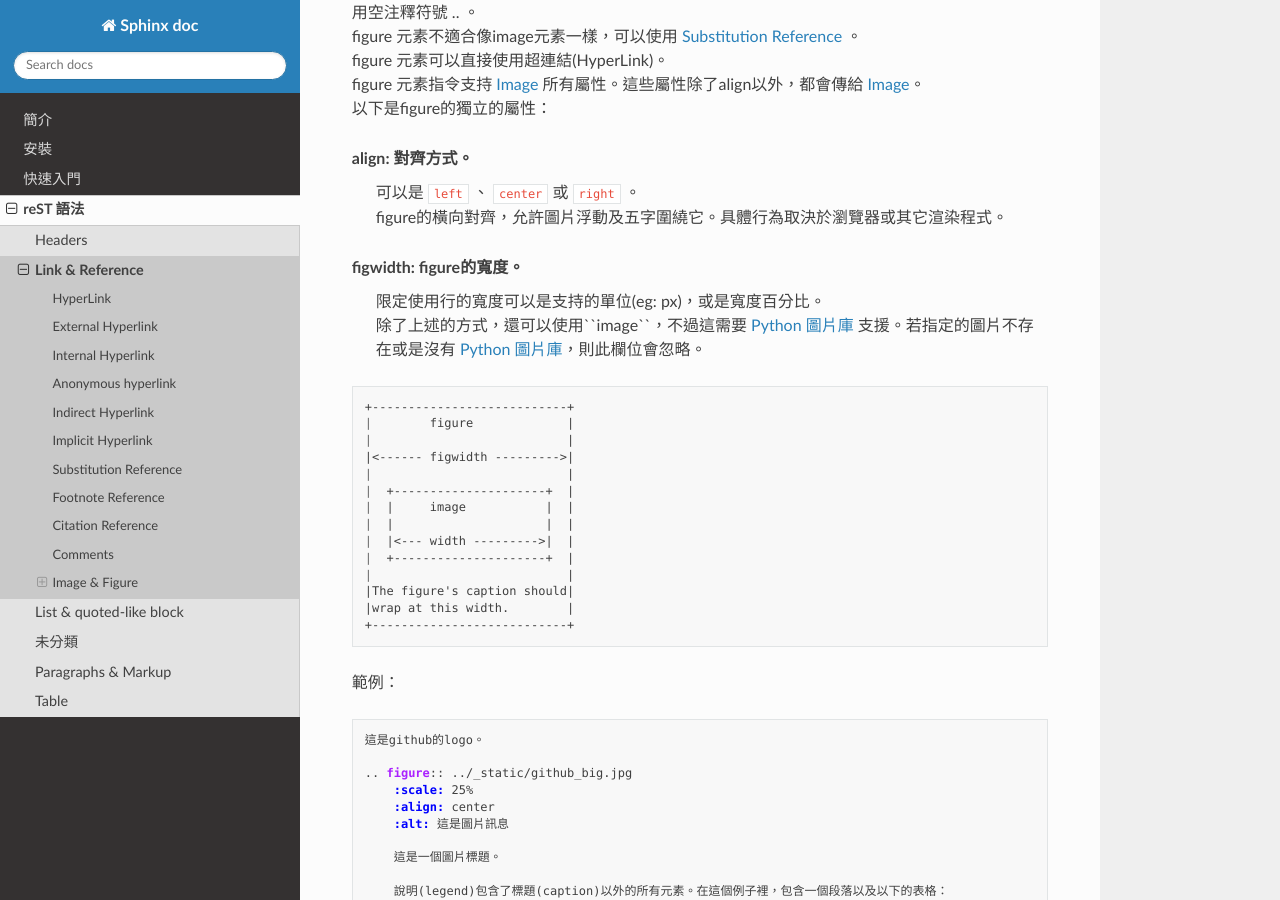
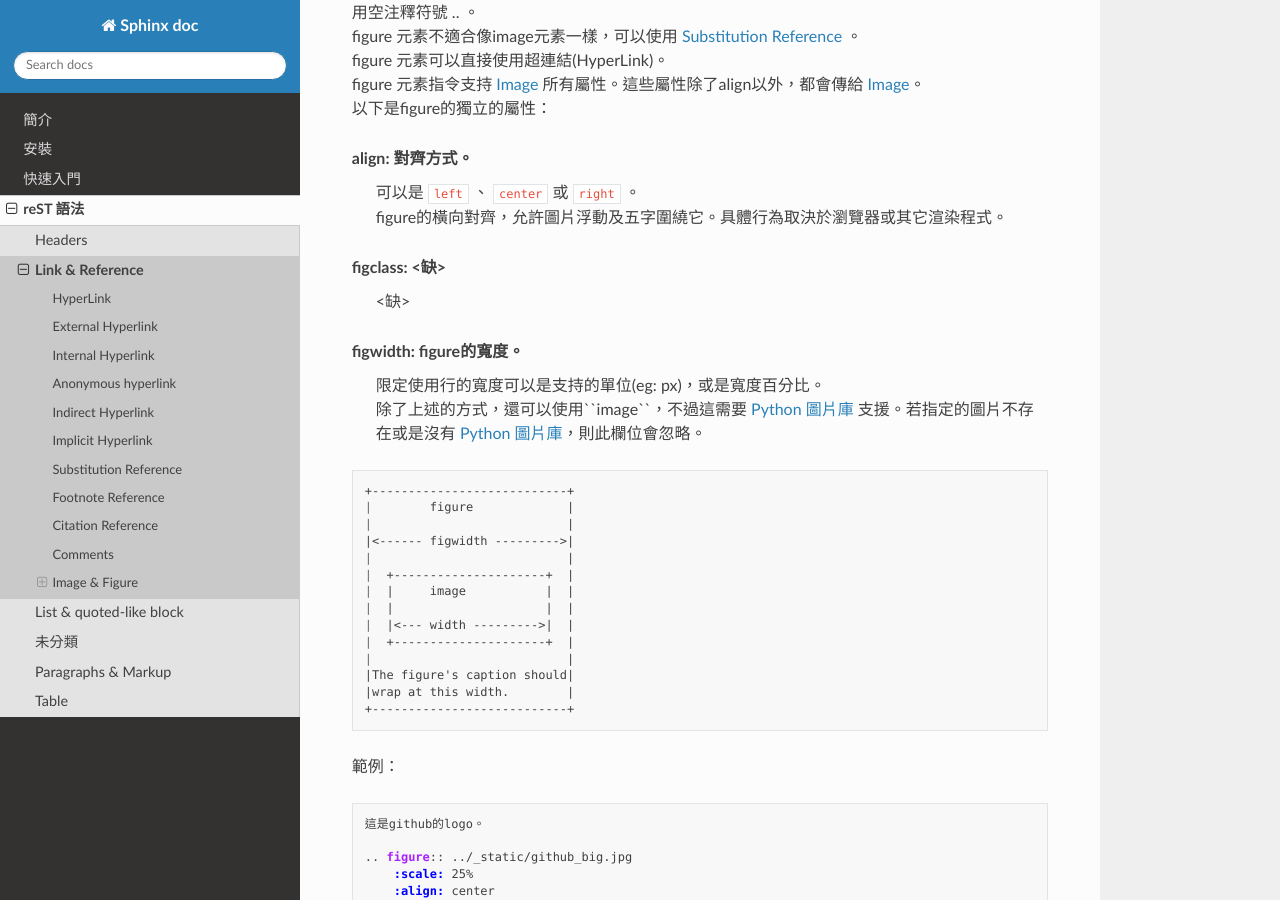
Before and after one commit to WadeChenX/sphinix-doc, a Sphinx documentation site: the page built from source/reST/link_ref.rst, in a window 1280 px wide and 900 px high, scrolled down 8433 px. Built offline with Sphinx 7.4.7 and the Read the Docs theme 2.0.0, drawn with Linux system fonts in a browser that asks for light colours.

Commit message:
Add property desc. for "figure"

```diff
--- a/source/reST/link_ref.rst
+++ b/source/reST/link_ref.rst
@@ -437,6 +437,9 @@ align: 對齊方式。
     | 可以是 ``left`` 、 ``center`` 或 ``right`` 。
     | figure的橫向對齊，允許圖片浮動及五字圍繞它。具體行為取決於瀏覽器或其它渲染程式。
 
+figclass: <缺>
+    | <缺>
+
 figwidth: figure的寬度。
     | 限定使用行的寬度可以是支持的單位(eg: px)，或是寬度百分比。
     | 除了上述的方式，還可以使用``image``，不過這需要 `Python 圖片庫`_ 支援。若指定的圖片不存在或是沒有 `Python 圖片庫`_，則此欄位會忽略。
@@ -461,8 +464,6 @@ figwidth: figure的寬度。
     |The figure's caption should|
     |wrap at this width.        |
     +---------------------------+
-
-
 
 
 範例：
```
